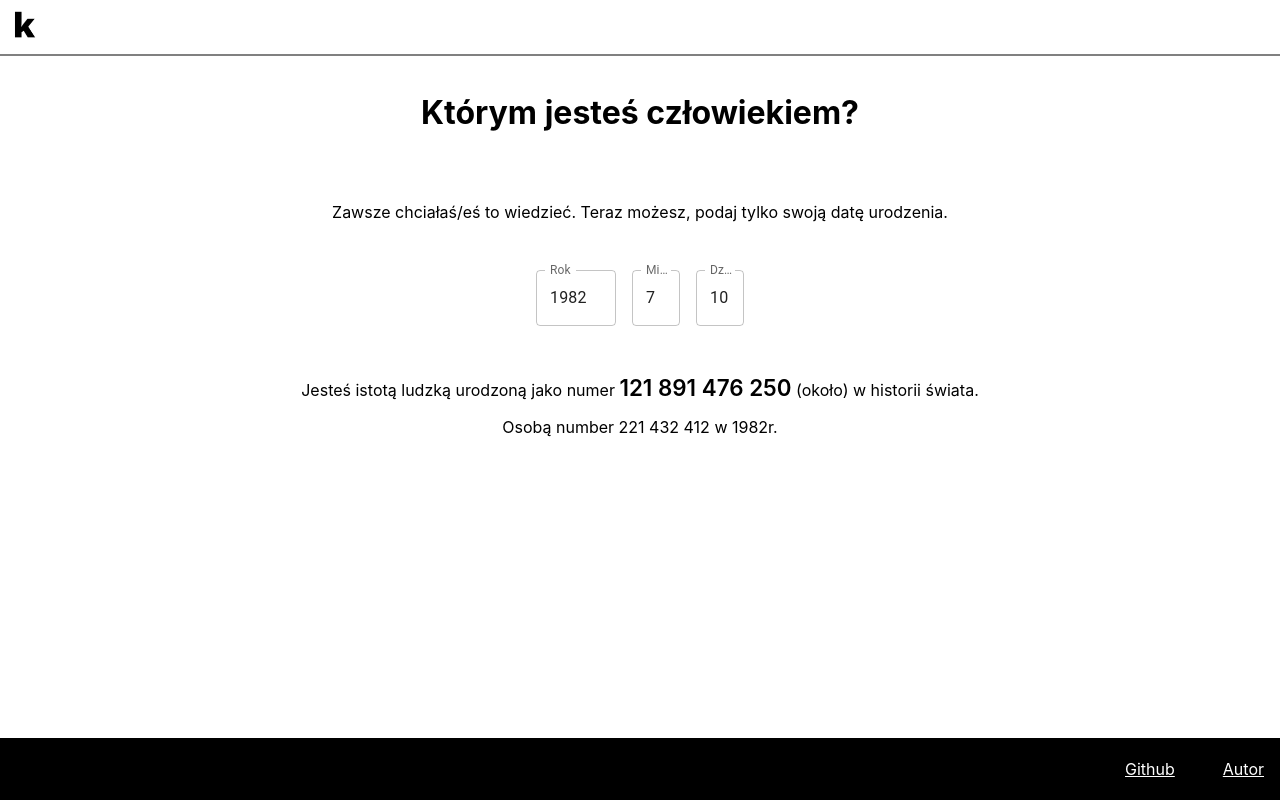
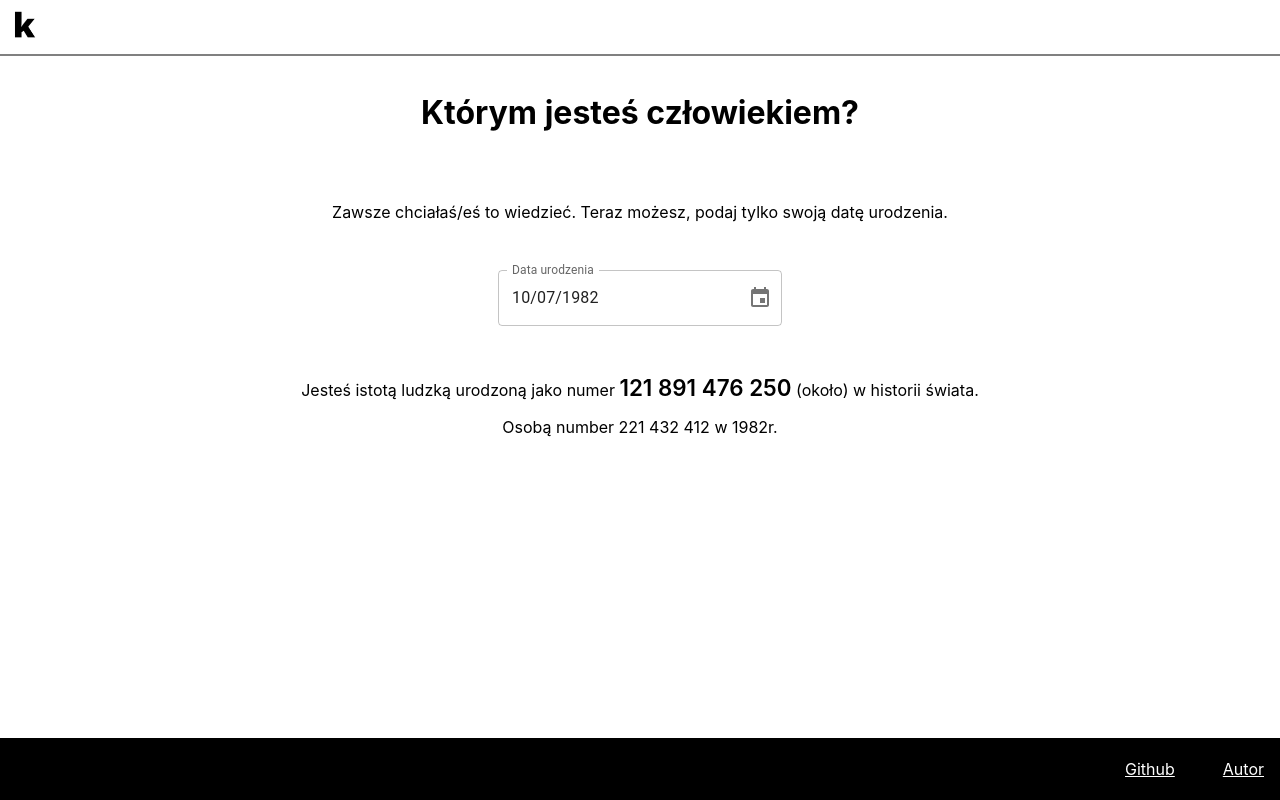
Before and after one commit to pensjonatus/kwlk, a Next.js app: page /which/which in a window 1280 px wide. Built offline with nearby package versions, Linux system fonts and the light colour scheme.

Commit message:
better date picker

```diff
--- a/components/date/datePicker.tsx
+++ b/components/date/datePicker.tsx
@@ -1,4 +1,5 @@
 import { TextField } from "@mui/material";
+import { DesktopDatePicker } from "@mui/x-date-pickers/DesktopDatePicker";
 import React, { useEffect, useState } from "react";
 import styles from "./datePicker.module.css";
 
@@ -37,26 +38,12 @@ export default function DatePicker({ date, setDate }: DatePickerProps) {
 
   return (
     <div className={styles.date}>
-      <TextField
-        variant="outlined"
-        label="Rok"
-        value={year}
-        style={{ width: "5rem" }}
-        onChange={(event) => setYear(Number(event.target.value))}
-      />
-      <TextField
-        variant="outlined"
-        label="Miesiąc"
-        value={month}
-        style={{ width: "3rem" }}
-        onChange={(event) => setMonth(Number(event.target.value))}
-      />
-      <TextField
-        variant="outlined"
-        label="Dzień"
-        value={day}
-        style={{ width: "3rem" }}
-        onChange={(event) => setDay(Number(event.target.value))}
+      <DesktopDatePicker
+        label="Data urodzenia"
+        inputFormat="dd/MM/yyyy"
+        value={date}
+        onChange={setDate}
+        renderInput={(params) => <TextField {...params} />}
       />
     </div>
   );
--- a/package.json
+++ b/package.json
@@ -12,7 +12,10 @@
     "@emotion/react": "^11.10.0",
     "@emotion/styled": "^11.10.0",
     "@mui/material": "^5.9.3",
+    "@mui/x-date-pickers": "^5.0.0",
     "clsx": "^1.2.1",
+    "date-fns": "^2.29.2",
+    "moment": "^2.29.4",
     "next": "12.2.0",
     "react": "18.2.0",
     "react-dom": "18.2.0"
--- a/pages/_app.tsx
+++ b/pages/_app.tsx
@@ -1,6 +1,12 @@
 import "../styles/globals.css";
 import { AppProps } from "next/app";
+import { LocalizationProvider } from "@mui/x-date-pickers/LocalizationProvider";
+import { AdapterDateFns } from "@mui/x-date-pickers/AdapterDateFns";
 
 export default function App({ Component, pageProps }: AppProps) {
-  return <Component {...pageProps} />;
+  return (
+    <LocalizationProvider dateAdapter={AdapterDateFns}>
+      <Component {...pageProps} />
+    </LocalizationProvider>
+  );
 }
```
Also changed, not shown: 1 other file (tests, documents, lock files or other folders).
